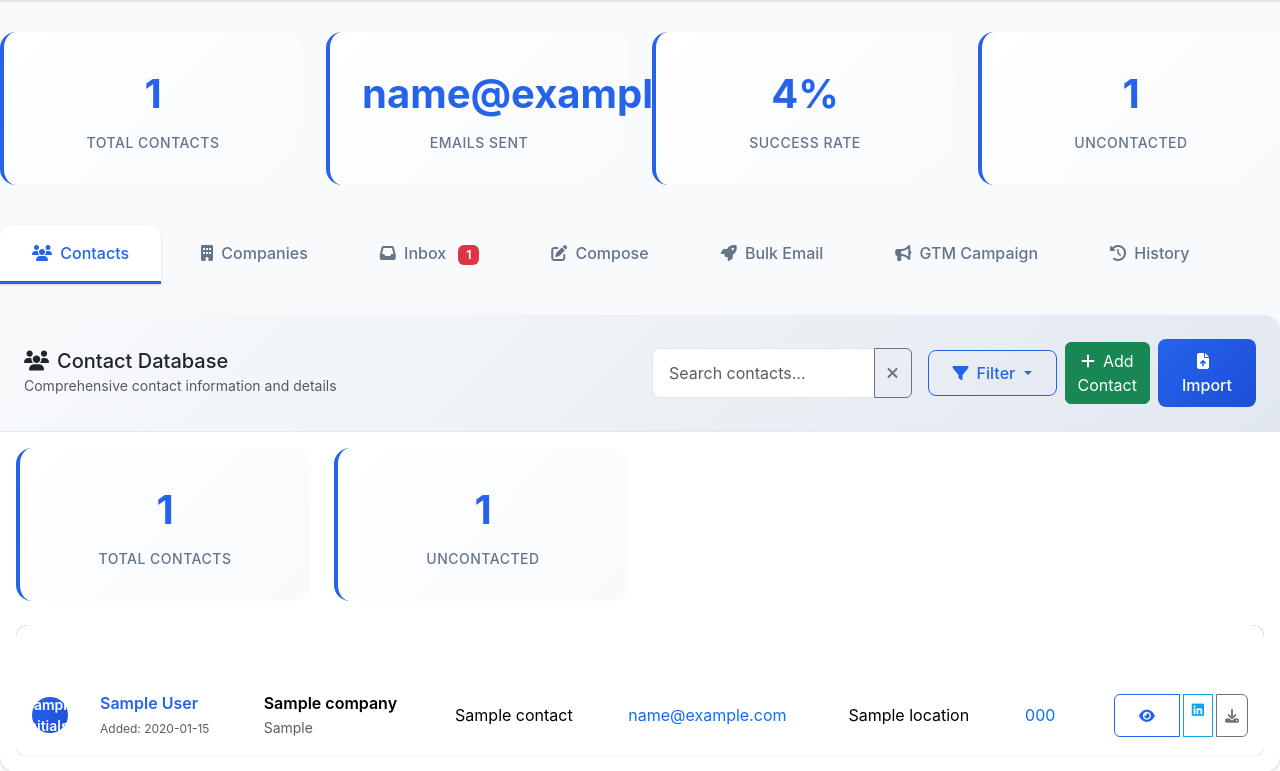
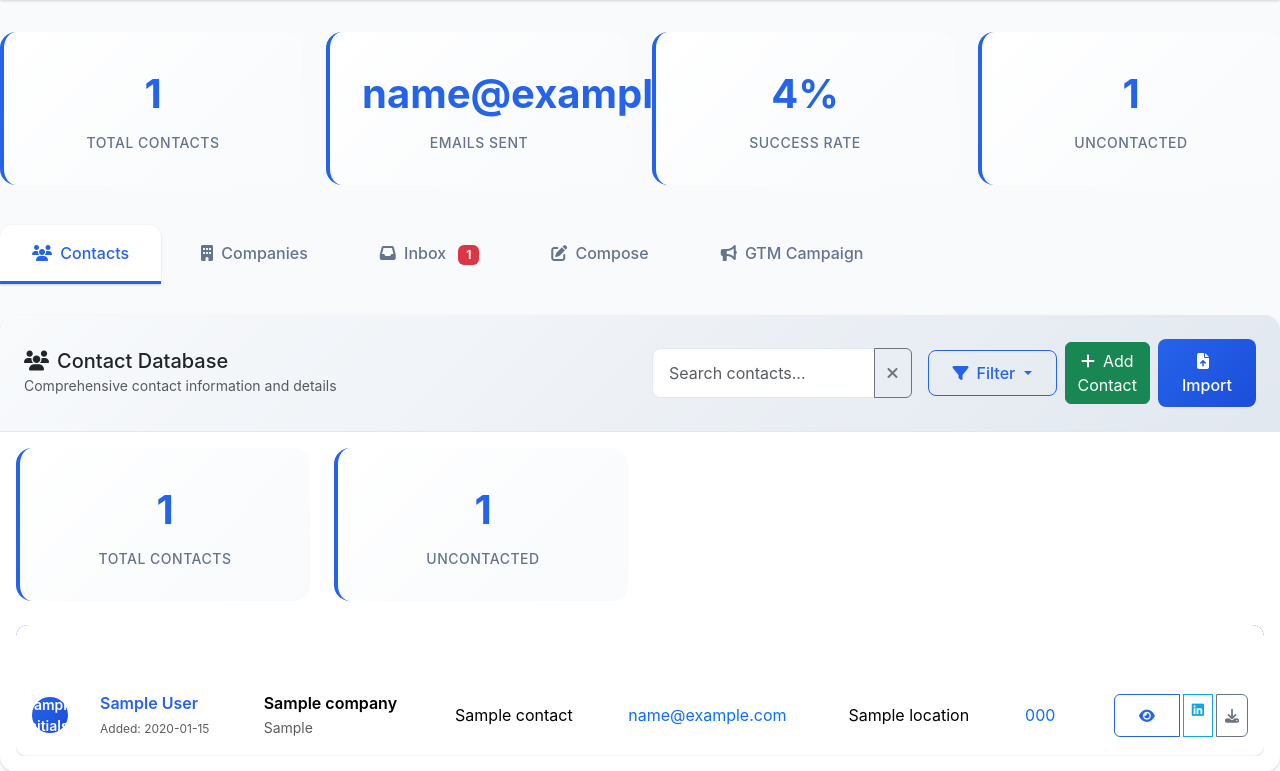
Before and after one commit to pranavmodi/salesbot, a Flask app: template app/templates/dashboard.html in a window 1280 px wide. Shown: the part 80-851 px from the top of the page. Run offline with Flask 3, Linux system fonts and the light colour scheme; the template is opened without the code that fills it: most values are stand-ins (such as "Sample title", 1, 10 or a date in 2020); parts of the project's set-up code (start-up, migrations or seed data) failed here and were passed over.

Commit message:
Remove Bulk Email and History tabs from dashboard HTML: streamline the user interface by eliminating unnecessary navigation items and associated content sections, focusing on the GTM Campaign functionality.

```diff
--- a/app/templates/dashboard.html
+++ b/app/templates/dashboard.html
@@ -65,18 +65,8 @@
         </button>
     </li>
     <li class="nav-item" role="presentation">
-        <button class="nav-link" id="bulk-email-tab" data-bs-toggle="tab" data-bs-target="#bulk-email-tab-pane" type="button" role="tab" aria-controls="bulk-email-tab-pane" aria-selected="false">
-            <i class="fas fa-rocket me-1"></i> Bulk Email
-        </button>
-    </li>
-    <li class="nav-item" role="presentation">
         <button class="nav-link" id="gtm-campaign-tab" data-bs-toggle="tab" data-bs-target="#gtm-campaign-tab-pane" type="button" role="tab" aria-controls="gtm-campaign-tab-pane" aria-selected="false">
             <i class="fas fa-bullhorn me-1"></i> GTM Campaign
-        </button>
-    </li>
-    <li class="nav-item" role="presentation">
-        <button class="nav-link" id="history-tab" data-bs-toggle="tab" data-bs-target="#history-tab-pane" type="button" role="tab" aria-controls="history-tab-pane" aria-selected="false">
-            <i class="fas fa-history me-1"></i> History
         </button>
     </li>
 </ul>
@@ -146,19 +136,9 @@
         {% include 'components/compose_form.html' %}
     </div>
 
-    <!-- Bulk Email Tab -->
-    <div class="tab-pane fade" id="bulk-email-tab-pane" role="tabpanel" aria-labelledby="bulk-email-tab">
-        {% include 'components/bulk_email_pane.html' %}
-    </div>
-
     <!-- GTM Campaign Tab -->
     <div class="tab-pane fade" id="gtm-campaign-tab-pane" role="tabpanel" aria-labelledby="gtm-campaign-tab">
         {% include 'components/gtm_campaign_pane.html' %}
-    </div>
-
-    <!-- History Tab -->
-    <div class="tab-pane fade" id="history-tab-pane" role="tabpanel" aria-labelledby="history-tab">
-        {% include 'components/email_history_table.html' with context %}
     </div>
 </div>
 
```
